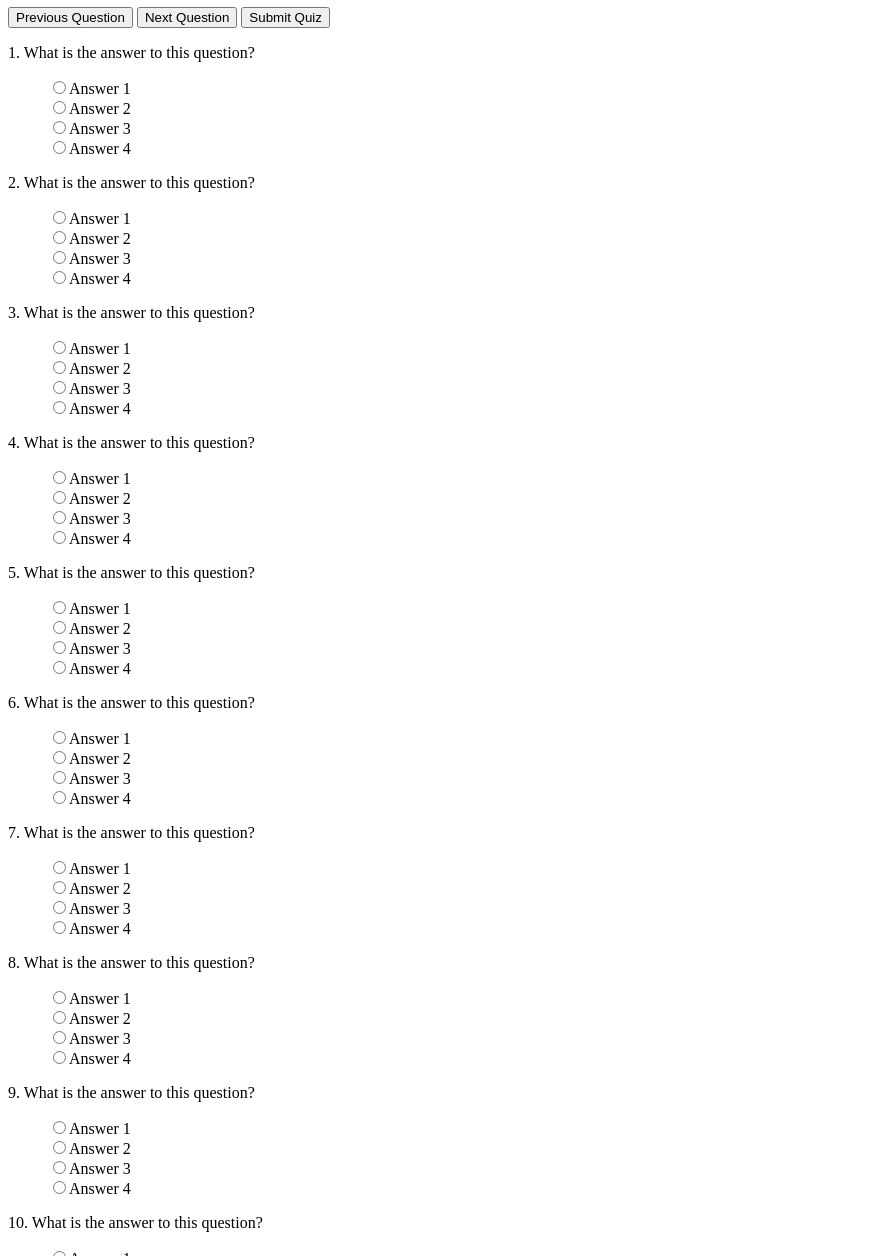
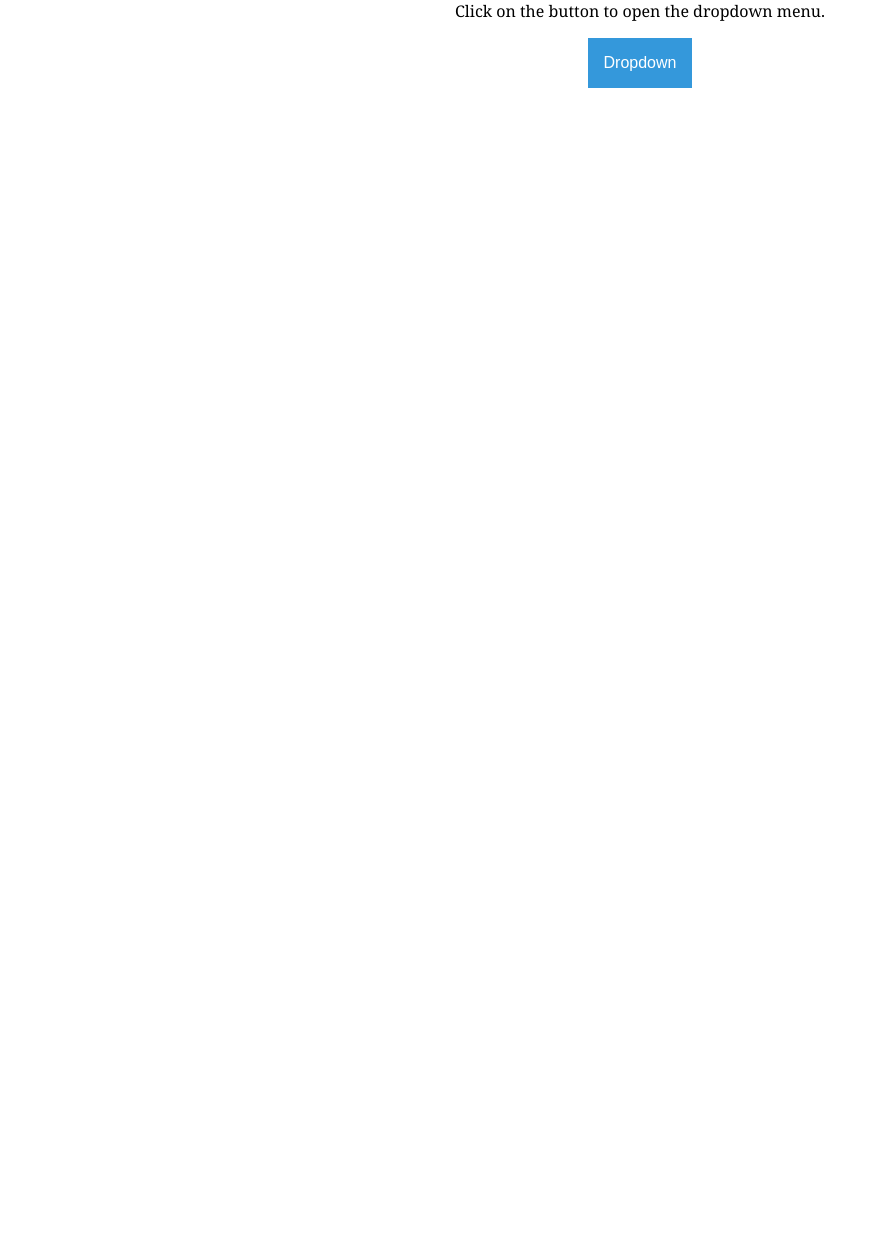
Before and after one commit to UnumPBLGroup21/UnumPBLGroup21.github.io, a plain HTML site: page index.html in a window 1280 px wide. Shown: the part 73-1329 px from the top of the page, without its empty margins (0-879 px from the left). After the commit the page ends 829 px from the top, so only its background shows below. Drawn offline with Linux system fonts and the light colour scheme.

Commit message:
Dropdown Commit

```diff
--- a/index.html
+++ b/index.html
@@ -1,160 +1,90 @@
 <!DOCTYPE html>
-<h1>Quiz on Important Facts</h1>
-<div class="quiz-container">
-  <div id="quiz"></div>
-</div>
-<button id="previous">Previous Question</button>
-<button id="next">Next Question</button>
-<button id="submit">Submit Quiz</button>
-<div id="results"></div>
 
-<p class="question">1. What is the answer to this question?</p>
+<html>
+<head>
+<meta name="viewport" content="width=device-width, initial-scale=1">
+<style>
+body{
+text-align:center;
+font-family: georgia;
+}
 
-<ul class="answers">
-<input type="radio" name="q1" value="a" id="q1a"><label for="q1a">Answer 1</label><br/>
-<input type="radio" name="q1" value="b" id="q1b"><label for="q1b">Answer 2</label><br/>
-<input type="radio" name="q1" value="c" id="q1c"><label for="q1c">Answer 3</label><br/>
-<input type="radio" name="q1" value="d" id="q1d"><label for="q1d">Answer 4</label><br/>
-</ul>
+.dropbtn {
+	background-color: #3498DB;
+	color: white;
+	padding: 16px;
+	font-size: 16px;
+	border: none;
+	cursor: pointer;
+}
 
+.dropbtn:hover, .dropbtn:focus {
+	background-color: #2980B9;
+}
 
-<p class="question">2. What is the answer to this question?</p>
+.dropdown {
+	position: center;
+	display: inline-block;
+}
 
-<ul class="answers">
-<input type="radio" name="q2" value="a" id="q2a"><label for="q2a">Answer 1</label><br/>
-<input type="radio" name="q2" value="b" id="q2b"><label for="q2b">Answer 2</label><br/>
-<input type="radio" name="q2" value="c" id="q2c"><label for="q2c">Answer 3</label><br/>
-<input type="radio" name="q2" value="d" id="q2d"><label for="q2d">Answer 4</label><br/>
-</ul>
+.dropdown-content {
+	display: none;
+	position: absolute;
+	background-color: #f9f9f9;
+	min-width: 160px;
+	overflow: auto;
+	box-shadow: 0px 8px 16px 0px rgba(0,0,0,0.2);
+	z-index: 1;
+}
 
-<p class="question">3. What is the answer to this question?</p>
+.dropdown-content a {
+	color: black;
+	padding: 12px 16px;
+	text-decoration: none;
+	display: block;
+}
 
-<ul class="answers">
-<input type="radio" name="q3" value="a" id="q3a"><label for="q3a">Answer 1</label><br/>
-<input type="radio" name="q3" value="b" id="q3b"><label for="q3b">Answer 2</label><br/>
-<input type="radio" name="q3" value="c" id="q3c"><label for="q3c">Answer 3</label><br/>
-<input type="radio" name="q3" value="d" id="q3d"><label for="q3d">Answer 4</label><br/>
-</ul>
+.dropdown a:hover {background-color: #f1f1f1}
 
-<p class="question">4. What is the answer to this question?</p>
+.show {display:block;}
+</style>
+</head>
+<body>
 
-<ul class="answers">
-<input type="radio" name="q4" value="a" id="q4a"><label for="q4a">Answer 1</label><br/>
-<input type="radio" name="q4" value="b" id="q4b"><label for="q4b">Answer 2</label><br/>
-<input type="radio" name="q4" value="c" id="q4c"><label for="q4c">Answer 3</label><br/>
-<input type="radio" name="q4" value="d" id="q4d"><label for="q4d">Answer 4</label><br/>
-</ul>
+<h2>Clickable Dropdown</h2>
+<p>Click on the button to open the dropdown menu.</p>
 
-<p class="question">5. What is the answer to this question?</p>
-
-<ul class="answers">
-<input type="radio" name="q5" value="a" id="q5a"><label for="q5a">Answer 1</label><br/>
-<input type="radio" name="q5" value="b" id="q5b"><label for="q5b">Answer 2</label><br/>
-<input type="radio" name="q5" value="c" id="q5c"><label for="q5c">Answer 3</label><br/>
-<input type="radio" name="q5" value="d" id="q5d"><label for="q5d">Answer 4</label><br/>
-</ul>
-
-<p class="question">6. What is the answer to this question?</p>
-
-<ul class="answers">
-<input type="radio" name="q6" value="a" id="q6a"><label for="q6a">Answer 1</label><br/>
-<input type="radio" name="q6" value="b" id="q6b"><label for="q6b">Answer 2</label><br/>
-<input type="radio" name="q6" value="c" id="q6c"><label for="q6c">Answer 3</label><br/>
-<input type="radio" name="q6" value="d" id="q6d"><label for="q6d">Answer 4</label><br/>
-</ul>
-
-<p class="question">7. What is the answer to this question?</p>
-
-<ul class="answers">
-<input type="radio" name="q7" value="a" id="q7a"><label for="q7a">Answer 1</label><br/>
-<input type="radio" name="q7" value="b" id="q7b"><label for="q7b">Answer 2</label><br/>
-<input type="radio" name="q7" value="c" id="q7c"><label for="q7c">Answer 3</label><br/>
-<input type="radio" name="q7" value="d" id="q7d"><label for="q7d">Answer 4</label><br/>
-</ul>
-
-<p class="question">8. What is the answer to this question?</p>
-
-<ul class="answers">
-<input type="radio" name="q8" value="a" id="q8a"><label for="q8a">Answer 1</label><br/>
-<input type="radio" name="q8" value="b" id="q8b"><label for="q8b">Answer 2</label><br/>
-<input type="radio" name="q8" value="c" id="q8c"><label for="q8c">Answer 3</label><br/>
-<input type="radio" name="q8" value="d" id="q8d"><label for="q8d">Answer 4</label><br/>
-</ul>
-
-<p class="question">9. What is the answer to this question?</p>
-
-<ul class="answers">
-<input type="radio" name="q9" value="a" id="q9a"><label for="q9a">Answer 1</label><br/>
-<input type="radio" name="q9" value="b" id="q9b"><label for="q9b">Answer 2</label><br/>
-<input type="radio" name="q9" value="c" id="q9c"><label for="q9c">Answer 3</label><br/>
-<input type="radio" name="q9" value="d" id="q9d"><label for="q9d">Answer 4</label><br/>
-</ul>
-
-<p class="question">10. What is the answer to this question?</p>
-
-<ul class="answers">
-<input type="radio" name="q10" value="a" id="q10a"><label for="q10a">Answer 1</label><br/>
-<input type="radio" name="q10" value="b" id="q10b"><label for="q10b">Answer 2</label><br/>
-<input type="radio" name="q10" value="c" id="q10c"><label for="q10c">Answer 3</label><br/>
-<input type="radio" name="q10" value="d" id="q10d"><label for="q10d">Answer 4</label><br/>
-</ul>
-
-<br/>
-<div id="results">
-Show me the answers!
+<div class="dropdown">
+<button onclick="myFunction()" class="dropbtn">Dropdown</button>
+  <div id="myDropdown" class="dropdown-content">
+	<a href="https://UnumPBLGroup21.github.io/Algebra2.html">Algebra 2</a>
+	<a href="https://UnumPBLGroup21.github.io/Chemistry.html">Chemistry</a>
+	<a href="https://UnumPBLGroup21.github.io/US-History.html">US History</a>
+	<a href="https://UnumPBLGroup21.github.io/Spanish.html">Spanish</a>
+	<a href="https://UnumPBLGroup21.github.io/English2.html">English</a>
+  </div>
 </div>
 
-<div id="category1">
-<p>
-<strong>Question 1:</strong> The correct answer is the <strong>Answer 1</strong>.</p>
-</div>
+<script>
+function myFunction() {
+	document.getElementById("myDropdown").classList.toggle("show");
+}
 
-<div id="category2">
-<p>
-<strong>Question 2:</strong> The correct answer is <strong>Answer 2</strong>.</p>
-</div>
+// Close the dropdown if the user clicks outside of it
+window.onclick = function(event) {
+  if (!event.target.matches('.dropbtn')) {
 
-<div id="category3">
-<p>
-<strong>Question 3:</strong> The correct answer is <strong>Answer 3</strong>.</p>
-</div>
-
-<div id="category4">
-<p>
-<strong>Question 4:</strong> The correct answer is <strong>Answer 4</strong>.</p>
-</div>
-
-<div id="category5">
-<p>
-<strong>Question 5:</strong> The correct answer is <strong>Answer 1</strong>.</p>
-</div>
-
-<div id="category6">
-<p>
-<strong>Question 6:</strong> The correct answer is <strong>Answer 2</strong>.</p>
-</div>
-
-<div id="category7">
-<p>
-<strong>Question 7:</strong> The correct answer is <strong>Answer 3</strong>.</p>
-</div>
-
-<div id="category8">
-<p>
-<strong>Question 8:</strong> The correct answer is <strong>Answer 4</strong>.</p>
-</div>
-
-<div id="category9">
-<p>
-<strong>Question 9:</strong> The correct answer is <strong>Answer 1</strong>.</p>
-</div>
-
-<div id="category10">
-<p>
-<strong>Question 10:</strong> The correct answer is <strong>Answer 2</strong>.</p>
-</div>
-
-<div id="category11">
-<p>
-You answered them all right!</p>
-</div>
+	var dropdowns = document.getElementsByClassName("dropdown-content");
+	var i;
+	for (i = 0; i < dropdowns.length; i++) {
+	  var openDropdown = dropdowns[i];
+	  if (openDropdown.classList.contains('show')) {
+		openDropdown.classList.remove('show');
+	  }
+	}
+  }
+}
+</script>
+</br></br></br></br></br></br></br></br></br></br></br></br></br></br></br></br></br></br></br></br></br></br></br></br></br></br></br></br></br></br></br>
+</body>
+</html>
```
